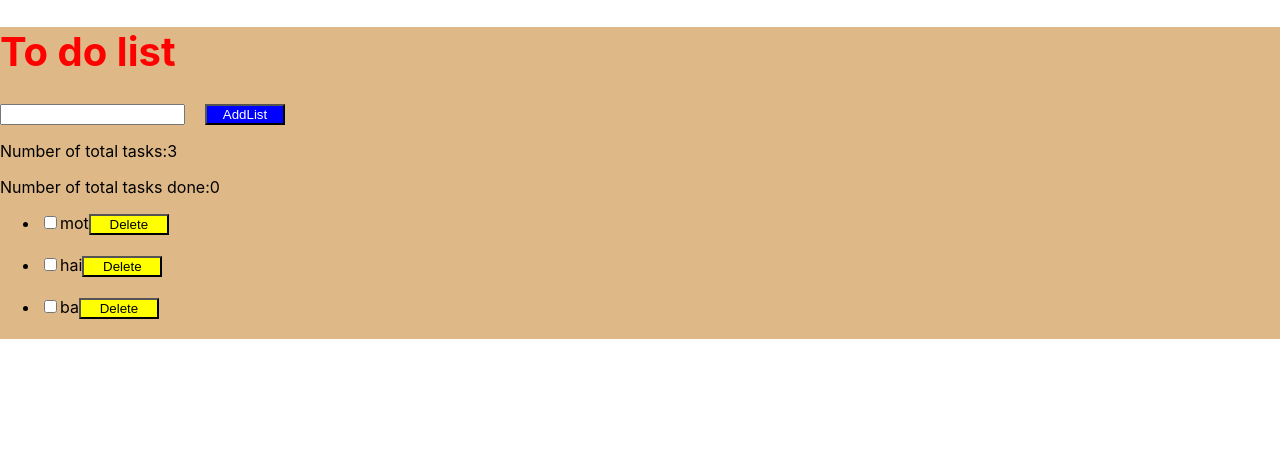
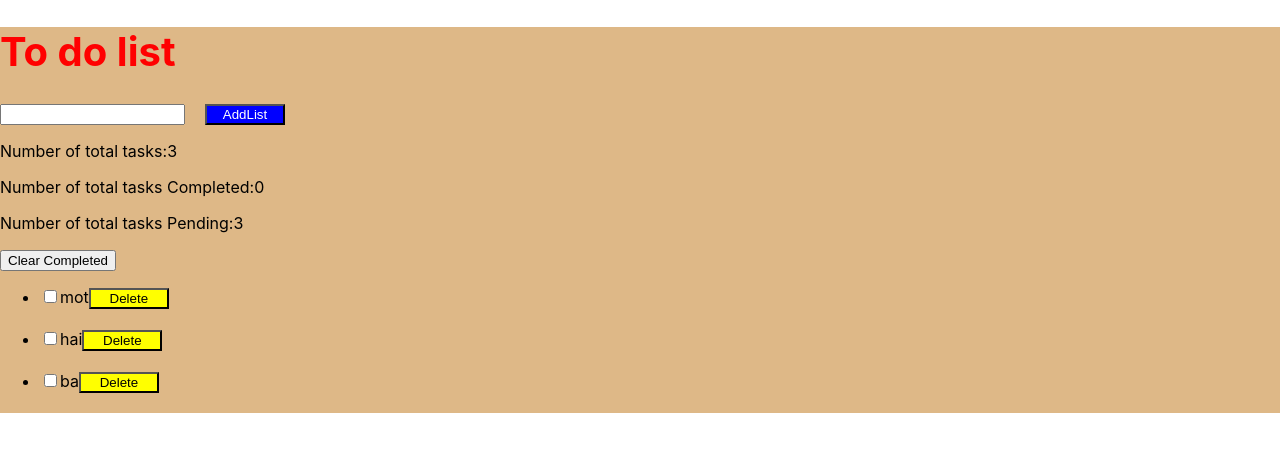
Before and after one commit to nguyennguyenloc/internshipWand, a React (Create React App) app in the folder todoapp/: page / in a window 1280 px wide. Shown: the top 452 px of the page. Built offline with nearby package versions, Linux system fonts and the light colour scheme.

Commit message:
Clear Completed

```diff
--- a/todoapp/src/index.js
+++ b/todoapp/src/index.js
@@ -44,6 +44,10 @@ class TodoList extends React.Component {
     // console.log(title);
     this.setState({ title: title });
   }
+  handleClearCompleted(event) {
+    var newTodos = this.state.todos.filter((todo) => { return !todo.done });
+    this.setState({ todos: newTodos });
+  }
   render() {
     return (
       <div>
@@ -56,9 +60,16 @@ class TodoList extends React.Component {
         <p>Number of total tasks:
            {this.state.todos.length}
         </p>
-        <p>Number of total tasks done:
+        <p>
+          Number of total tasks Completed:
         {/* {this.state.items.filter((title) => { title.done }).length} */}
           {this.state.todos.filter((todo) => { return todo.done }).length}
+        </p>
+        <p> Number of total tasks Pending:
+          {this.state.todos.filter((todo) => { return !todo.done }).length}
+        </p>
+        <p>
+          <button onClick={this.handleClearCompleted.bind(this)}>Clear Completed</button>
         </p>
         <DisplayList
           handleDone={this.handleDone.bind(this)}
```
